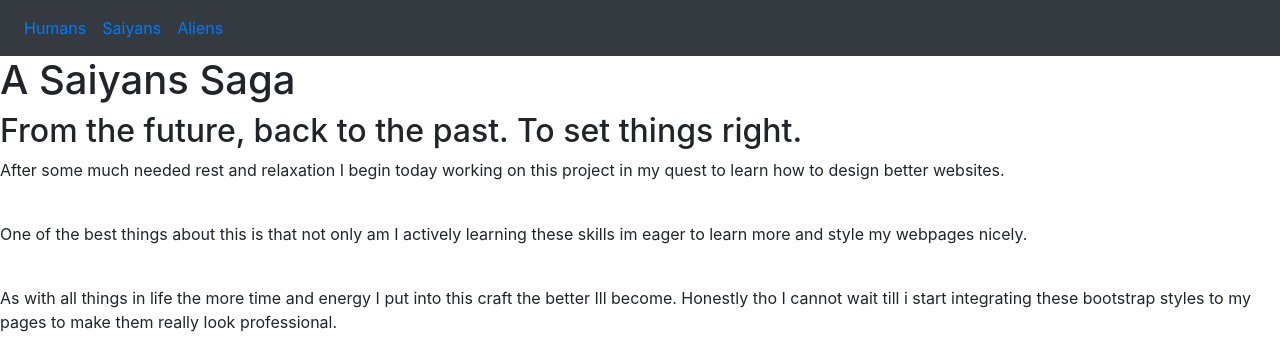
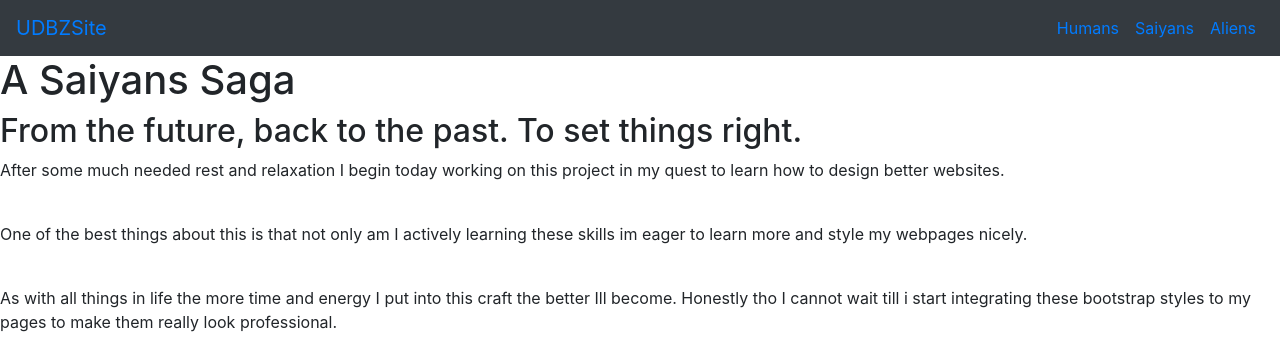
Before and after one commit to flyhightech/DragonBallZ_Website_Project, a plain HTML site: page index.html in a window 1280 px wide. Shown: the top 345 px of the page. Drawn offline with nearby package versions, Linux system fonts and the light colour scheme.

Commit message:
Set things apart.

```diff
--- a/index.html
+++ b/index.html
@@ -10,8 +10,9 @@
 </head>
 
 <body>
-    <nav class="navbar navbar-expand-lg bg-dark">
-        <ul class="navbar-nav">
+    <nav class="navbar navbar-expand-md bg-dark">
+        <a class="navbar-brand" href="#">UDBZSite</a>
+        <ul class="navbar-nav ml-auto">
             <li class="nav-item">
                 <a class="nav-link" href="#">Humans</a>
             </li>
```
